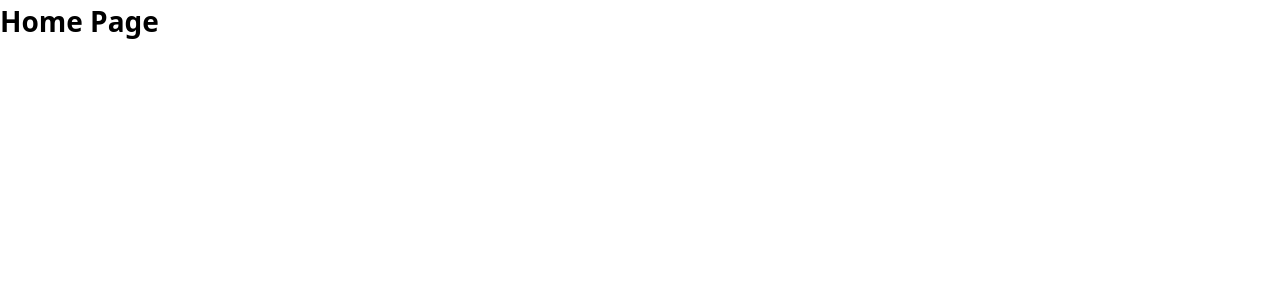
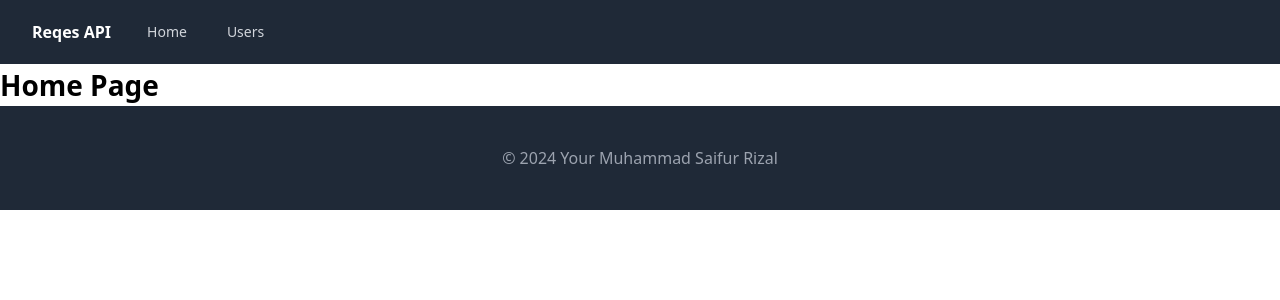
Before and after one commit to msfrzl1/Dbimbing-mini-project-using-api-reqres, a React (Vite) app: page / in a window 1280 px wide. Shown: the top 300 px of the page. Built offline with nearby package versions, Linux system fonts and the light colour scheme.

Commit message:
give auth layout to the home page

```diff
--- a/src/pages/home.jsx
+++ b/src/pages/home.jsx
@@ -1,8 +1,10 @@
+import Auth from '../components/Layouts/Auth';
+
 const HomePage = () => {
    return (
-      <div>
+      <Auth>
          <h1>Home Page</h1>
-      </div>
+      </Auth>
    );
 };
 
```
